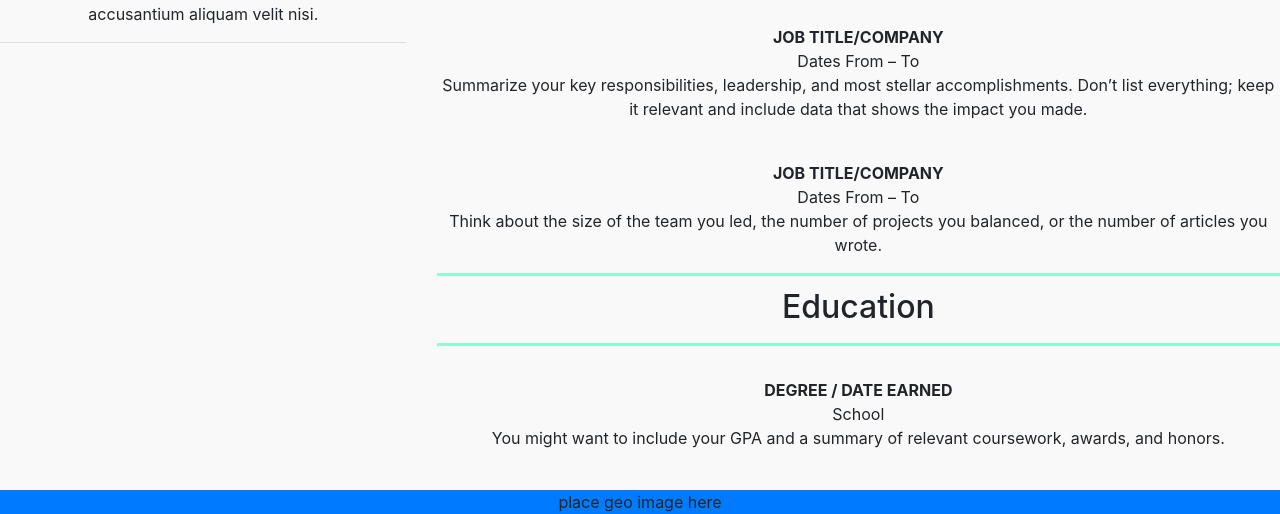
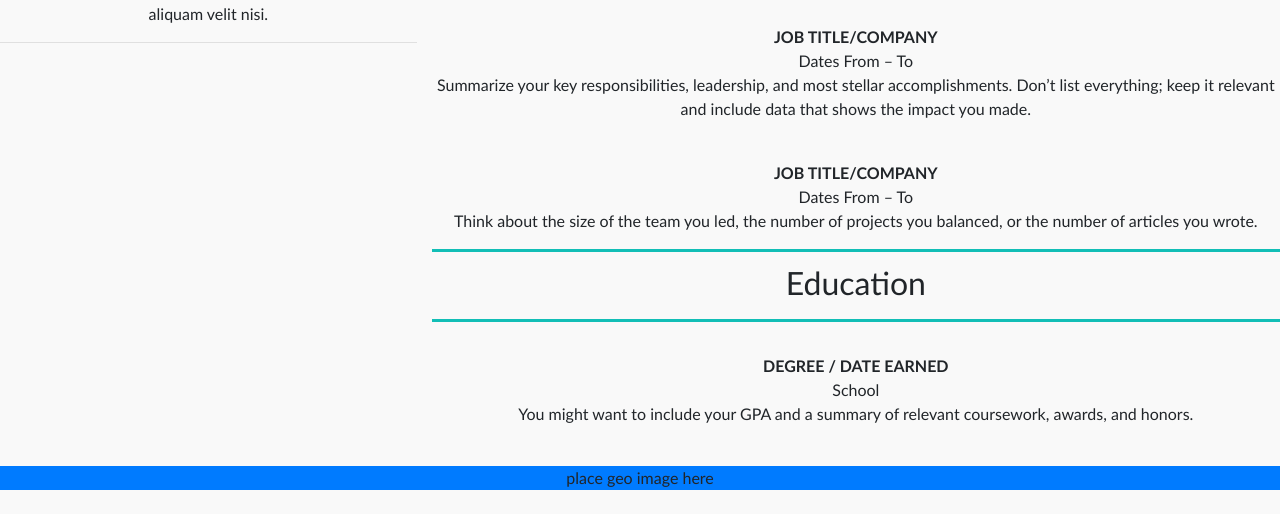
Before and after one commit to lovemercybiz/inspired-resume, a plain HTML site: page index.html in a window 1280 px wide. Shown: the part 733-1247 px from the top of the page. After the commit the page ends 1223 px from the top, so only its background shows below. Drawn offline with Linux system fonts and the light colour scheme.

Commit message:
Changed color, and removed padding

```diff
--- a/css/css.css
+++ b/css/css.css
@@ -4,6 +4,8 @@ body {
     /* background: url('img/triangle-1805473_960_720.png'); */
     text-align: center;
     background-color: rgba(245, 245, 245, 0.521);
+    /* font-family: Verdana, Geneva, Tahoma, sans-serif; */
+    font-family: 'Gill Sans', 'Gill Sans MT', Calibri, 'Trebuchet MS', sans-serif;
 
 }
 
@@ -16,22 +18,22 @@ img {
 
 h1 {
     padding-top: .4em;
-    border-top: solid rgba(0, 255, 157, 0.432);
+    border-top: solid rgb(18, 190, 182);
     padding-bottom: .5em;
-    border-bottom: solid rgba(0, 255, 157, 0.432);
+    border-bottom: solid rgb(18, 190, 182);
     /* text-align: center; */
 
 }
 h2 {
     padding-top: .4em;
-    border-top: solid rgba(0, 255, 157, 0.432);
+    border-top: solid rgb(18, 190, 182);
     padding-bottom: .5em;
-    border-bottom: solid rgba(0, 255, 157, 0.432);
+    border-bottom: solid rgb(18, 190, 182);
     /* text-align: center; */
 
 }
 /* h3 {
-    border-bottom: 1px solid rgba(0, 255, 157, 0.432);
+    border-bottom: 1px solid rgb(18, 190, 182);
     bottom: 5px;
     border-left: 10px;
     border-right: 10px;
@@ -44,14 +46,14 @@ h2 {
 #icon{
     font-size: 2em;
     text-decoration: none;
-    color: rgba(0, 255, 157, 0.432);
+    color: rgb(18, 190, 182);
     padding-top: .5em;
     padding-bottom: .5em;
     margin: .5em;
 }
 
 hr{
-    color: rgba(0, 255, 157, 0.432);
+    color: rgb(18, 190, 182);
     width: auto;
     height: 1em
     /* size: 2; */
--- a/index.html
+++ b/index.html
@@ -17,8 +17,8 @@
                </div>
         <br>
 
-      <div class="row">
-            <div class="col-md-4 col-lg-4 col-xl-4">
+      <div style="margin-right: 0" class="row">
+            <div style="padding-right: 0"class="col-md-4 col-lg-4 col-xl-4">
                 <h1>Love Slaughter</h1>
                 <div id="social" class="row">
                    <div class="container">
@@ -41,7 +41,7 @@
             <p>Lorem ipsum dolor sit amet consectetur adipisicing elit. Omnis sapiente culpa possimus modi ipsa accusantium aliquam velit nisi.</p><hr>
         </div><!-- end of 1st col -->
 
-            <div class="col-md-8 col-lg-8 col-xl-8">
+            <div style="padding-right: 0" class="col-md-8 col-lg-8 col-xl-8">
                 <h2>Skills</h2>
                 <div class="container">
                         <h3>Languages</h3>
@@ -108,10 +108,3 @@
         <script src="js/bootstrap.min.js"></script>
     </body>
 </html>
-
-<!-- <section class="contact">
-        <div class="row">
-        <div class="col-3 bg-info">
-         email
-     </div></div>
-    </section> -->
```
